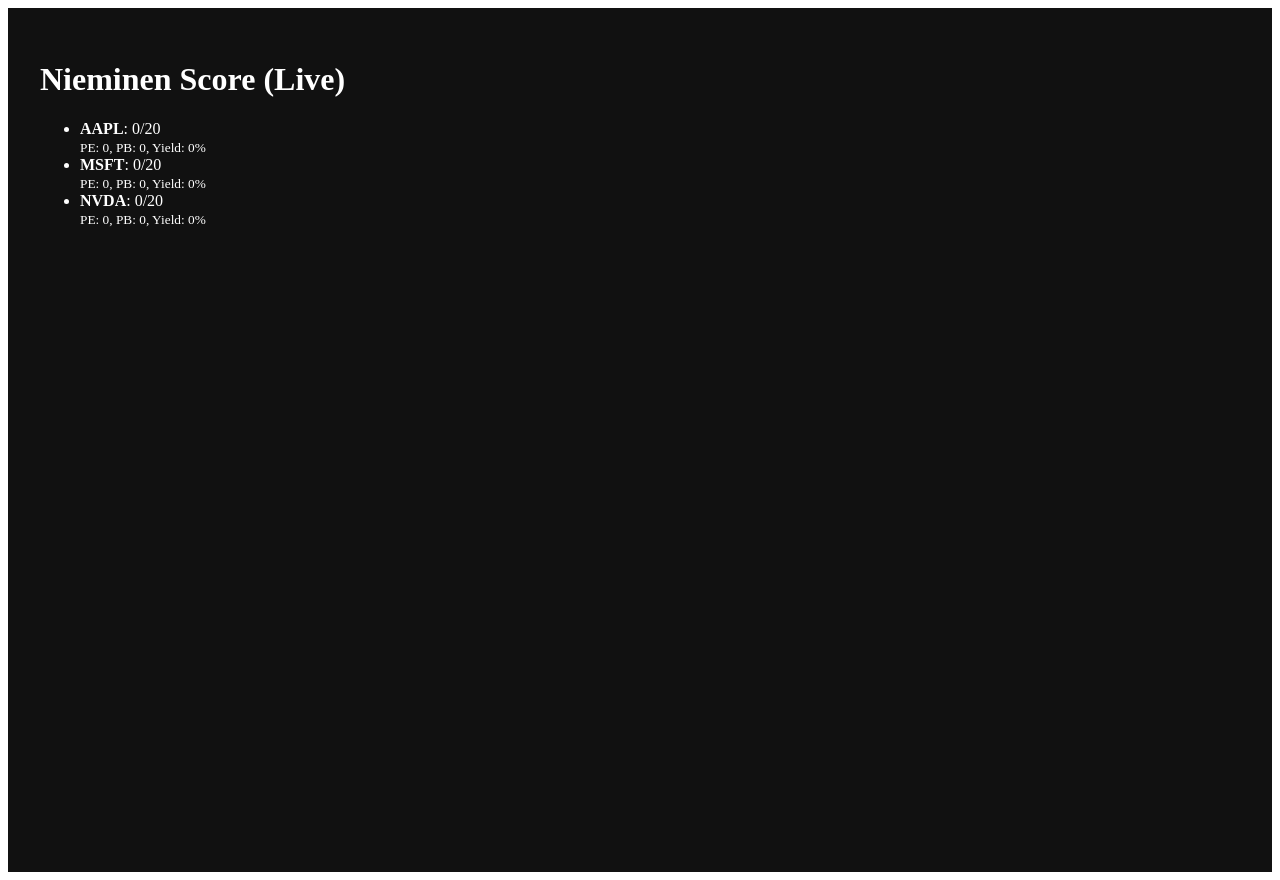
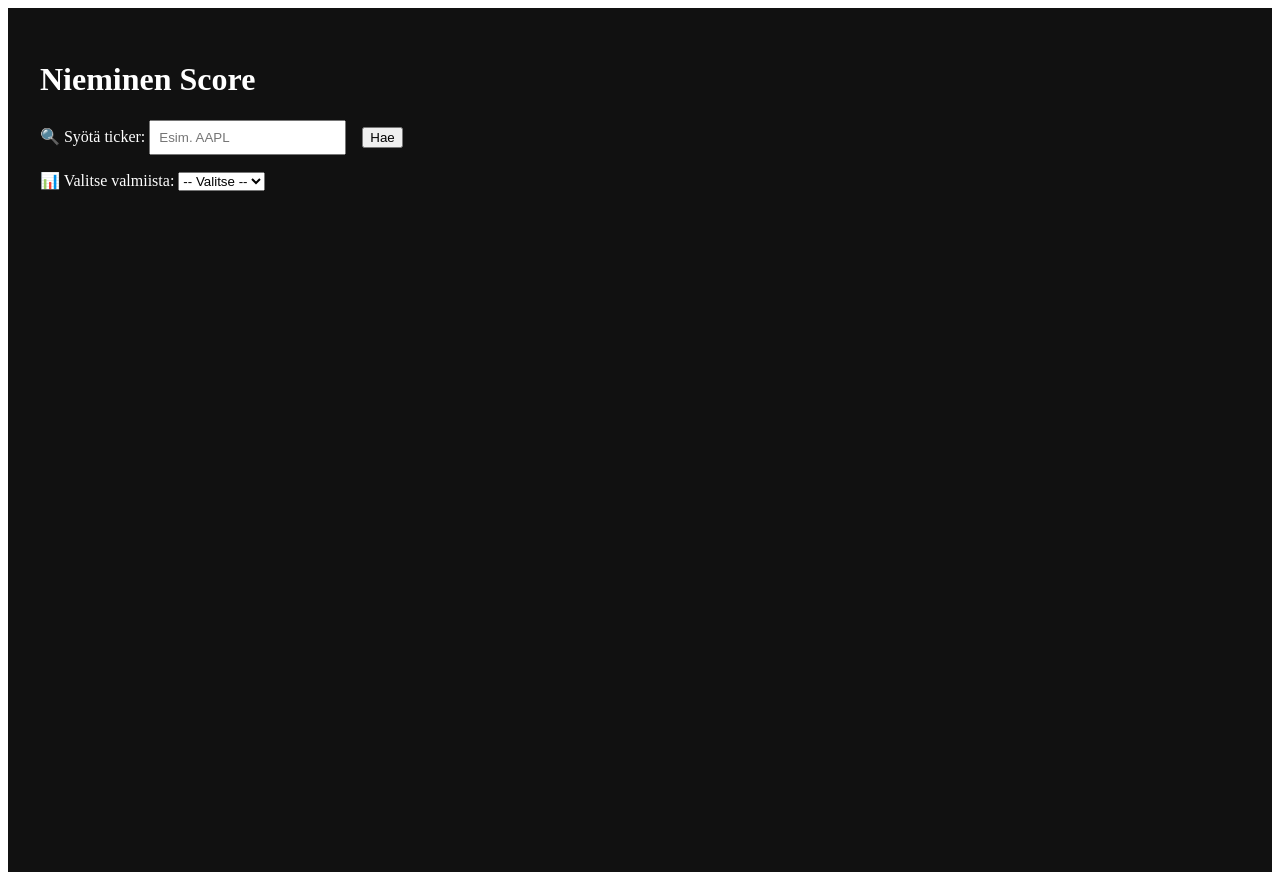
Before and after one commit to nieminendesign/jukkastocks, a Next.js app: page / in a window 1280 px wide. Built offline with nearby package versions, Linux system fonts and the light colour scheme; no server answers.

Commit message:
Add files via upload

```diff
--- a/pages/api/data.js
+++ b/pages/api/data.js
@@ -1,27 +1,42 @@
+
 export default async function handler(req, res) {
-  const tickers = ['AAPL', 'MSFT', 'NVDA'];
-  const key = 'VqrBS5P1n3fMGjXetSiiPTMBRSZeNW2I';
+  const key = 'azObx60SF5un3u1PrxdLGnXh0rdVWb5M';
+  const symbol = req.query.ticker || 'AAPL';
 
-  const results = await Promise.all(tickers.map(async (ticker) => {
-    try {
-      const finUrl = `https://api.polygon.io/v2/reference/financials?ticker=${ticker}&limit=1&apiKey=${key}`;
-      const fin = await fetch(finUrl).then(r => r.json());
+  try {
+    const profileRes = await fetch(`https://financialmodelingprep.com/api/v3/profile/${symbol}?apikey=${key}`);
+    const quoteRes = await fetch(`https://financialmodelingprep.com/api/v3/ratios-ttm/${symbol}?apikey=${key}`);
+    const ratingRes = await fetch(`https://financialmodelingprep.com/api/v4/analyst-estimates?symbol=${symbol}&apikey=${key}`);
 
-      const metrics = fin.results?.[0]?.metrics || {};
-      const pe = parseFloat(metrics.pe_ratio) || 0;
-      const pb = parseFloat(metrics.pb_ratio) || 0;
-      const dividendYield = parseFloat(metrics.dividend_yield) || 0;
+    const profile = await profileRes.json();
+    const quote = await quoteRes.json();
+    const rating = await ratingRes.json();
 
-      const score =
-        (pb < 3 ? 5 : pb < 5 ? 4 : 2) +
-        (dividendYield > 2 ? 5 : dividendYield > 1 ? 3 : 1) +
-        (pe < 20 ? 4 : pe < 30 ? 3 : 1);
+    const pe = parseFloat(quote[0]?.peRatioTTM) || 0;
+    const pb = parseFloat(quote[0]?.priceToBookRatioTTM) || 0;
+    const dividendYield = parseFloat(quote[0]?.dividendYielTTM) || 0;
+    const roe = parseFloat(quote[0]?.returnOnEquityTTM) * 100 || 0;
 
-      return { ticker, pe, pb, dividendYield, score };
-    } catch (error) {
-      return { ticker, pe: 0, pb: 0, dividendYield: 0, score: 0, error: true };
-    }
-  }));
+    const analystAvg = parseFloat(rating[0]?.ratingAverage) || 0;
+    const analystScore = analystAvg >= 4.5 ? 2 : analystAvg >= 3.5 ? 1 : 0;
 
-  res.status(200).json(results);
+    let score = 0;
+    score += pb < 1.5 ? 5 : pb < 3 ? 4 : pb < 5 ? 3 : pb < 8 ? 2 : 1;
+    score += roe > 25 ? 5 : roe > 15 ? 4 : roe > 10 ? 3 : roe > 5 ? 2 : 1;
+    score += dividendYield > 4 ? 4 : dividendYield > 2 ? 3 : dividendYield > 1 ? 2 : dividendYield > 0 ? 1 : 0;
+    score += pe < 15 ? 3 : pe < 25 ? 2 : pe < 35 ? 1 : 0;
+    score += analystScore;
+
+    res.status(200).json({
+      symbol,
+      pe,
+      pb,
+      dividendYield,
+      roe,
+      analystScore,
+      score
+    });
+  } catch (error) {
+    res.status(200).json({ symbol, error: true, score: 0 });
+  }
 }
--- a/pages/index.js
+++ b/pages/index.js
@@ -1,32 +1,67 @@
+
 import Head from 'next/head'
 import { useEffect, useState } from 'react'
 
 export default function Home() {
   const [stocks, setStocks] = useState([]);
-  const [loading, setLoading] = useState(true);
+  const [loading, setLoading] = useState(false);
+  const [ticker, setTicker] = useState('');
+  const [selectedTicker, setSelectedTicker] = useState('');
 
-  useEffect(() => {
-    fetch('/api/data')
+  const presetTickers = ['AAPL', 'MSFT', 'GOOGL', 'NVDA', 'TSLA', 'OR.PA'];
+
+  const fetchScore = (symbol) => {
+    setLoading(true);
+    fetch('/api/data?ticker=' + symbol)
       .then(res => res.json())
       .then(data => {
-        setStocks(data);
+        setStocks([data]);
         setLoading(false);
       });
-  }, []);
+  };
 
   return (
     <div style={{ background: '#111', color: '#fff', minHeight: '100vh', padding: '2rem' }}>
       <Head>
-        <title>Jukkastocks</title>
+        <title>Jukkastocks – Nieminen Score</title>
       </Head>
-      <h1>Nieminen Score (Live)</h1>
+      <h1>Nieminen Score</h1>
+
+      <div style={{ marginBottom: '1rem' }}>
+        <label>
+          🔍 Syötä ticker:&nbsp;
+          <input
+            value={ticker}
+            onChange={(e) => setTicker(e.target.value.toUpperCase())}
+            placeholder="Esim. AAPL"
+            style={{ padding: '0.5rem' }}
+          />
+        </label>
+        <button onClick={() => fetchScore(ticker)} style={{ marginLeft: '1rem' }}>Hae</button>
+      </div>
+
+      <div style={{ marginBottom: '2rem' }}>
+        <label>
+          📊 Valitse valmiista:&nbsp;
+          <select value={selectedTicker} onChange={(e) => {
+            setSelectedTicker(e.target.value);
+            fetchScore(e.target.value);
+          }}>
+            <option value="">-- Valitse --</option>
+            {presetTickers.map(t => (
+              <option key={t} value={t}>{t}</option>
+            ))}
+          </select>
+        </label>
+      </div>
+
       {loading ? <p>Loading...</p> : (
         <ul>
           {stocks.map((s, i) => (
-            <li key={i}>
-              <strong>{s.ticker}</strong>: {s.score}/20
+            <li key={i} style={{ marginBottom: '1rem' }}>
+              <strong>{s.symbol}</strong> — Score: <strong>{s.score}</strong>/20
               <br />
-              <small>PE: {s.pe}, PB: {s.pb}, Yield: {s.dividendYield}%</small>
+              <small>PE: {s.pe}, PB: {s.pb}, ROE: {s.roe}%, Dividend Yield: {s.dividendYield}%, Analyst: {s.analystScore}/2</small>
             </li>
           ))}
         </ul>
```
